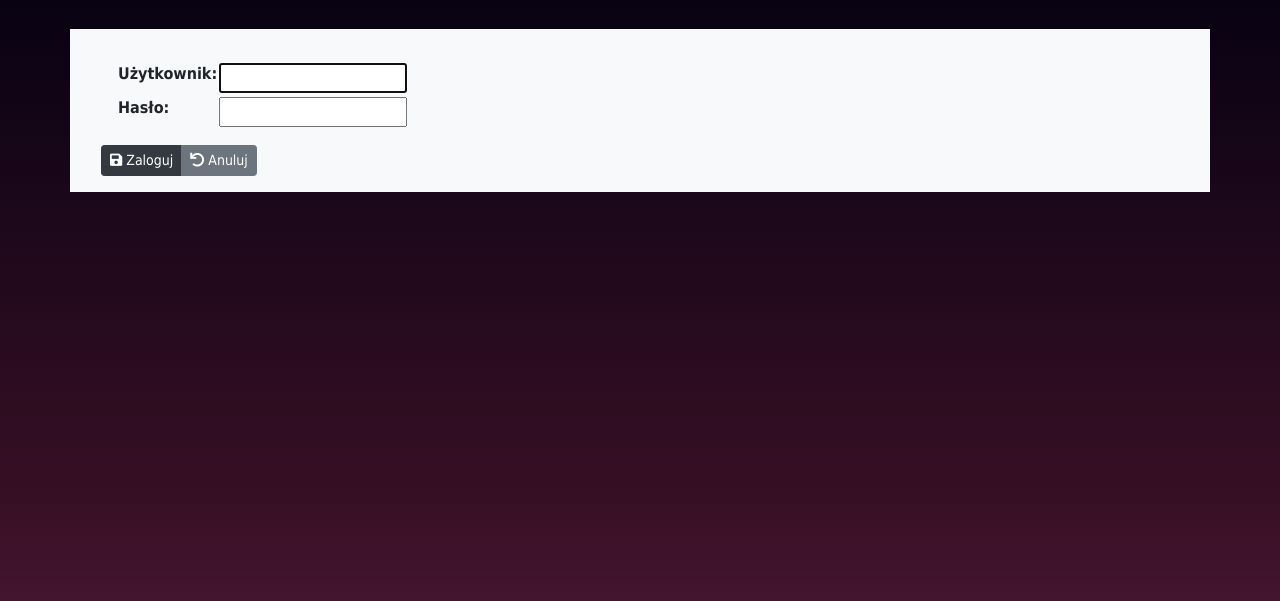
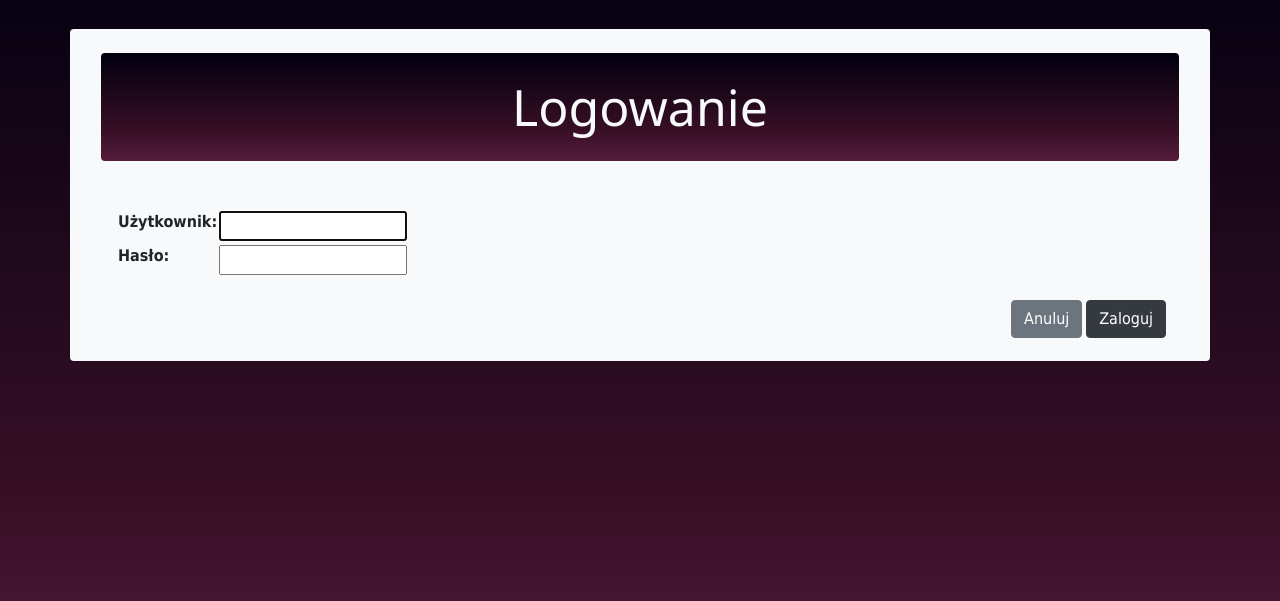
Before and after one commit to Alicja-Pawlak/Dionizos, a Django app: page /login/ in a window 1280 px wide. Shown: the part 71-672 px from the top of the page. Run offline with Django 3.2, Linux system fonts and the light colour scheme; some libraries are stand-ins or nearby versions.

Commit message:
Wprowadzenie poprawek po konsultacji

```diff
--- a/Dionizos/index/templates/edytuj/edytuj.html
+++ b/Dionizos/index/templates/edytuj/edytuj.html
@@ -35,7 +35,7 @@
   {% endif %}
 </span>
 </header>
-<div class="container bg-light">
+<div class="container bg-light rounded">
     <div class="col-12 margin100 mb-5 p-3">
         <h3 class="bg-wlasne p-4 text-light titles text-center mt-2 rounded">Dodaj produkt</h3>
         <div class="p-4">
--- a/Dionizos/index/templates/index/produkt.html
+++ b/Dionizos/index/templates/index/produkt.html
@@ -35,7 +35,7 @@
     {% endif %}
   </span>
 </header>
-<div class="container bg-light mb-5">
+<div class="container bg-light rounded mb-5">
     <div class="col-12 margin100 p-3">
         <div class="row">
 
--- a/Dionizos/static/app.js
+++ b/Dionizos/static/app.js
@@ -1,5 +1,6 @@
 
 // Potrzebne do tooltipu (dodaj produkt)
+// Nie działa.
 $(function () {
     $('[data-toggle="tooltip"]').tooltip()
   })
--- a/Dionizos/templates/base.html
+++ b/Dionizos/templates/base.html
@@ -28,7 +28,7 @@
 
           <div class="z-index col-6 offset-3 col-md-12 offset-md-0 text-center">
             <a class="logo navbar-brand" href="{% url 'index' %}">
-                Dionizos
+                <b>Dionizos</b>
             </a>
         </div>
 
--- a/Dionizos/templates/login.html
+++ b/Dionizos/templates/login.html
@@ -35,21 +35,22 @@
 </span>
 </header>
 
-<div class="container bg-light">
+<div class="container bg-light rounded">
     <div class="col-12 margin100 mb-5 p-3">
+      <h3 class="bg-wlasne p-4 text-light titles text-center mt-2 rounded mb-5">Logowanie</h3>
         <form action="" method="post">
             {% csrf_token %}
             <table class="m-3">
                 {{ form }}
             </table>
-            <div class="btn-group" role="group">
-                <button class="btn btn-dark guzik btn-sm"
+            <div class="btn d-flex flex-row-reverse" >
+                <button class="btn btn-dark ml-1 guzik"
                         type="submit">
-                    <i class="fas fa-save"></i> Zaloguj
+                     Zaloguj
                 </button>
-                <a class="btn btn-secondary btn-sm guzik link"
+                <a class="btn btn-secondary guzik link"
                    href="{% url 'index' %}">
-                    <i class="fas fa-undo"></i> Anuluj
+                    Anuluj
                 </a>
             </div>
         </form>
--- a/Dionizos/templates/signup.html
+++ b/Dionizos/templates/signup.html
@@ -35,9 +35,9 @@
       {% endif %}
     </span>
 </header>
-<h2>Sign up</h2>
-<div class="container bg-light">
+<div class="container bg-light rounded">
     <div class="col-12 margin100 mb-5 p-3">
+      <h3 class="bg-wlasne p-4 text-light titles text-center mt-2 mb-5 rounded">Rejestracja</h3>
         <form method="post">
             {% csrf_token %}
             {{ form.as_p }}
```
Also changed, not shown: Dionizos/index/templates/index/index.html (+15 -8 lines).
